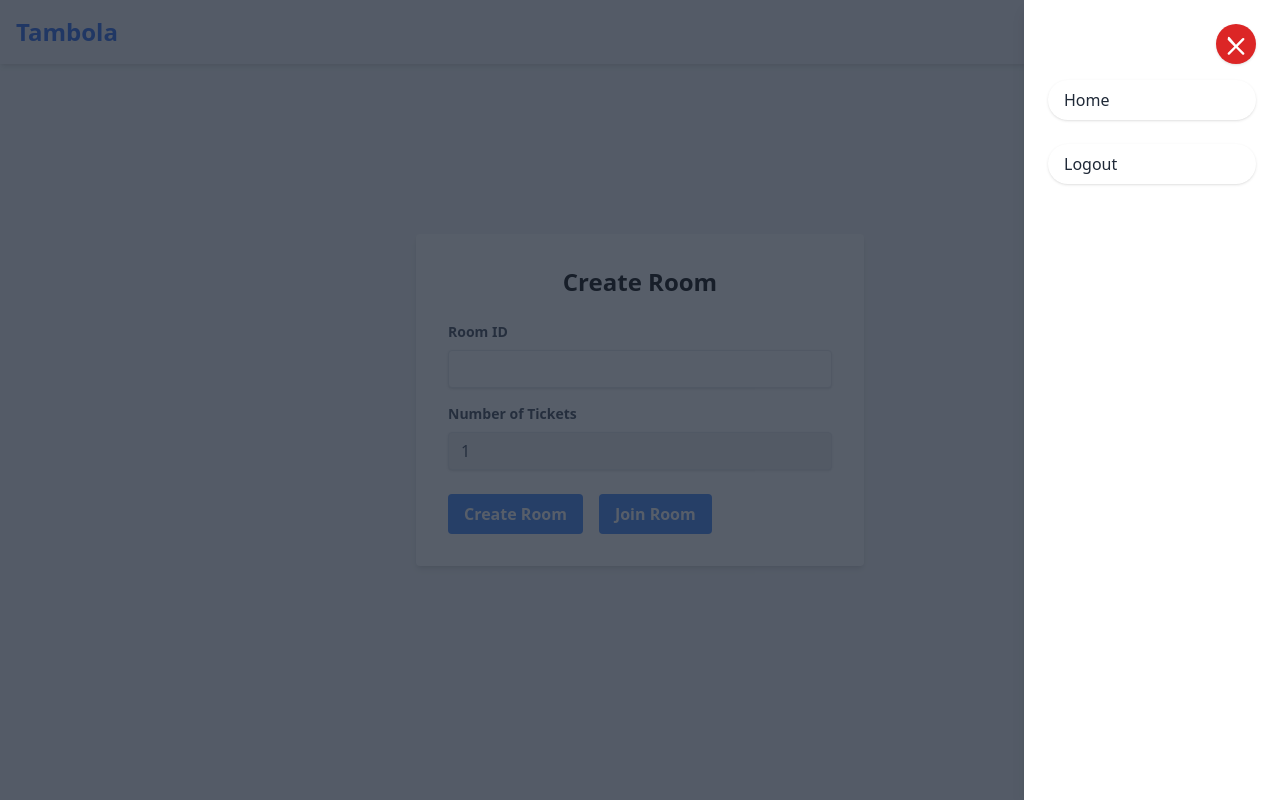
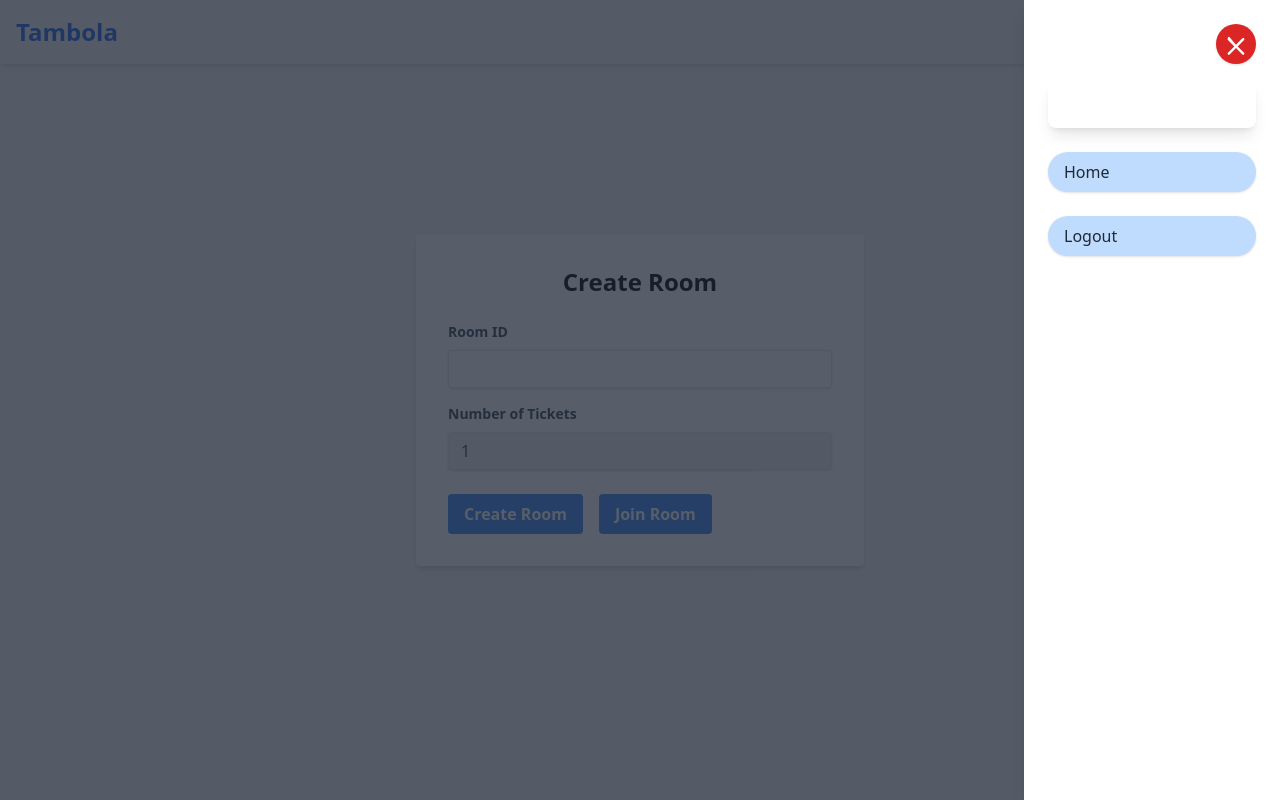
Before and after one commit to sumeet57/Tambola, a React (Vite) app in the folder client/: page /host in a window 1280 px wide. Both pictures are taken after a click on the button "Menu". Built offline with nearby package versions, Linux system fonts and the light colour scheme; no server answers.

Commit message:
added profile details in menubar

```diff
--- a/client/src/components/Header.jsx
+++ b/client/src/components/Header.jsx
@@ -5,6 +5,8 @@ const Header = () => {
   const navigate = useNavigate();
   const [player, setPlayer] = useState(null);
   const [isMenuOpen, setIsMenuOpen] = useState(false);
+
+  const host = localStorage.getItem("hostid");
 
   useEffect(() => {
     const handleStorageUpdate = () => {
@@ -71,14 +73,34 @@ const Header = () => {
                 </svg>
               </button>
             </div>
+
             <ul className="space-y-6">
+              <li>
+                <div className="w-full p-6 bg-white rounded-lg shadow-lg text-gray-800">
+                  {host && <p className="text-red-500">Host</p>}
+                  <div className="flex flex-col">
+                    {" "}
+                    {/* Stack name and phone vertically */}
+                    {player?.name && ( // Conditionally render name
+                      <h2 className="text-2xl font-semibold mb-2">
+                        {player.name}
+                      </h2>
+                    )}
+                    {player?.phone && ( // Conditionally render phone
+                      <div className="flex items-center">
+                        <p className="text-gray-800 text-lg">{player.phone}</p>
+                      </div>
+                    )}
+                  </div>
+                </div>
+              </li>
               <li>
                 <button
                   onClick={() => {
                     navigate("/");
                     toggleMenu();
                   }}
-                  className="text-gray-800 hover:bg-gray-200 w-full text-left px-4 py-2 rounded-full shadow transition duration-300"
+                  className="text-gray-800 bg-blue-200 hover:bg-gray-200 w-full text-left px-4 py-2 rounded-full shadow transition duration-300"
                 >
                   Home
                 </button>
@@ -93,7 +115,7 @@ const Header = () => {
                     navigate("/");
                     toggleMenu();
                   }}
-                  className="text-gray-800 hover:bg-gray-200 w-full text-left px-4 py-2 rounded-full shadow transition duration-300"
+                  className="text-gray-800 bg-blue-200 hover:bg-gray-200 w-full text-left px-4 py-2 rounded-full shadow transition duration-300"
                 >
                   Logout
                 </button>
```
